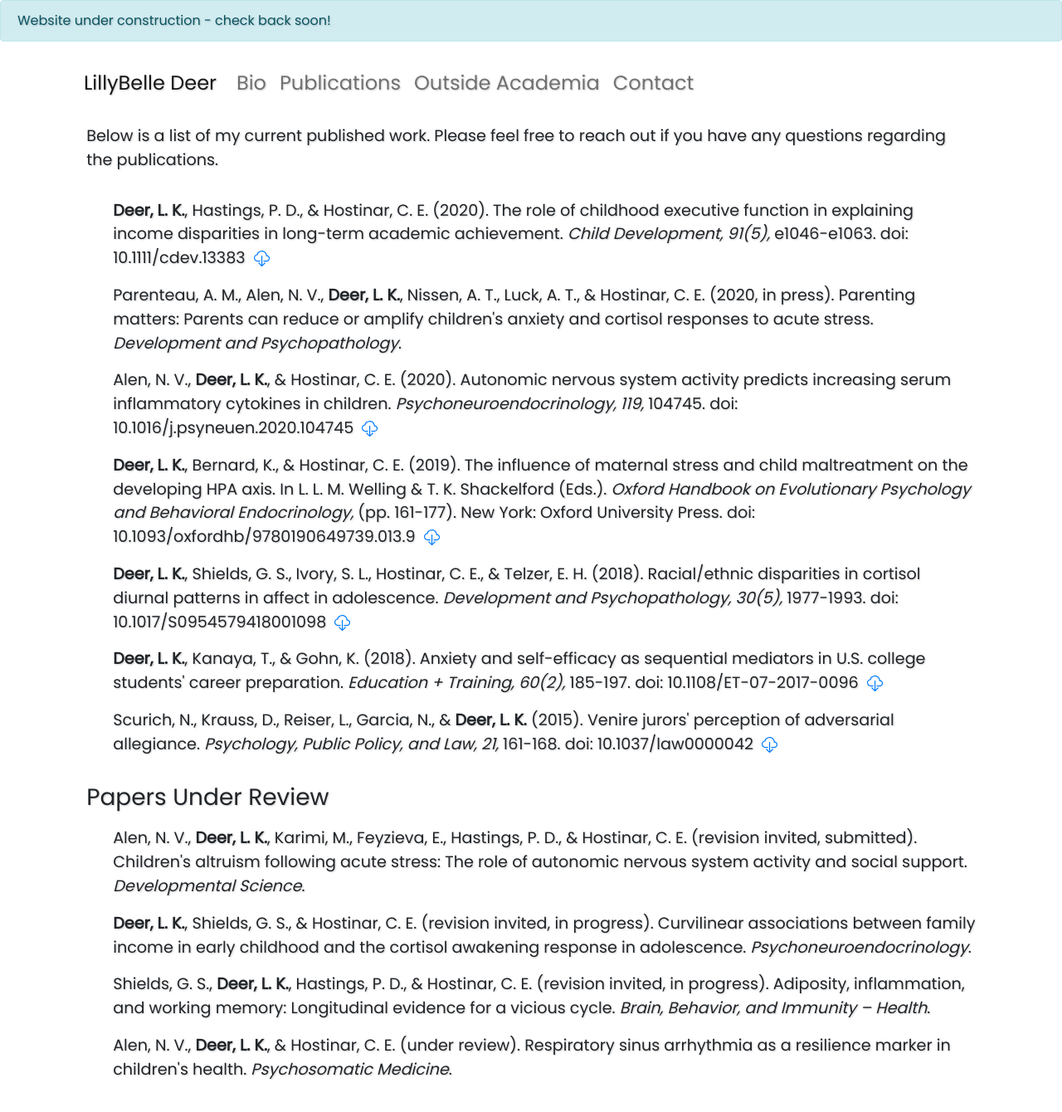
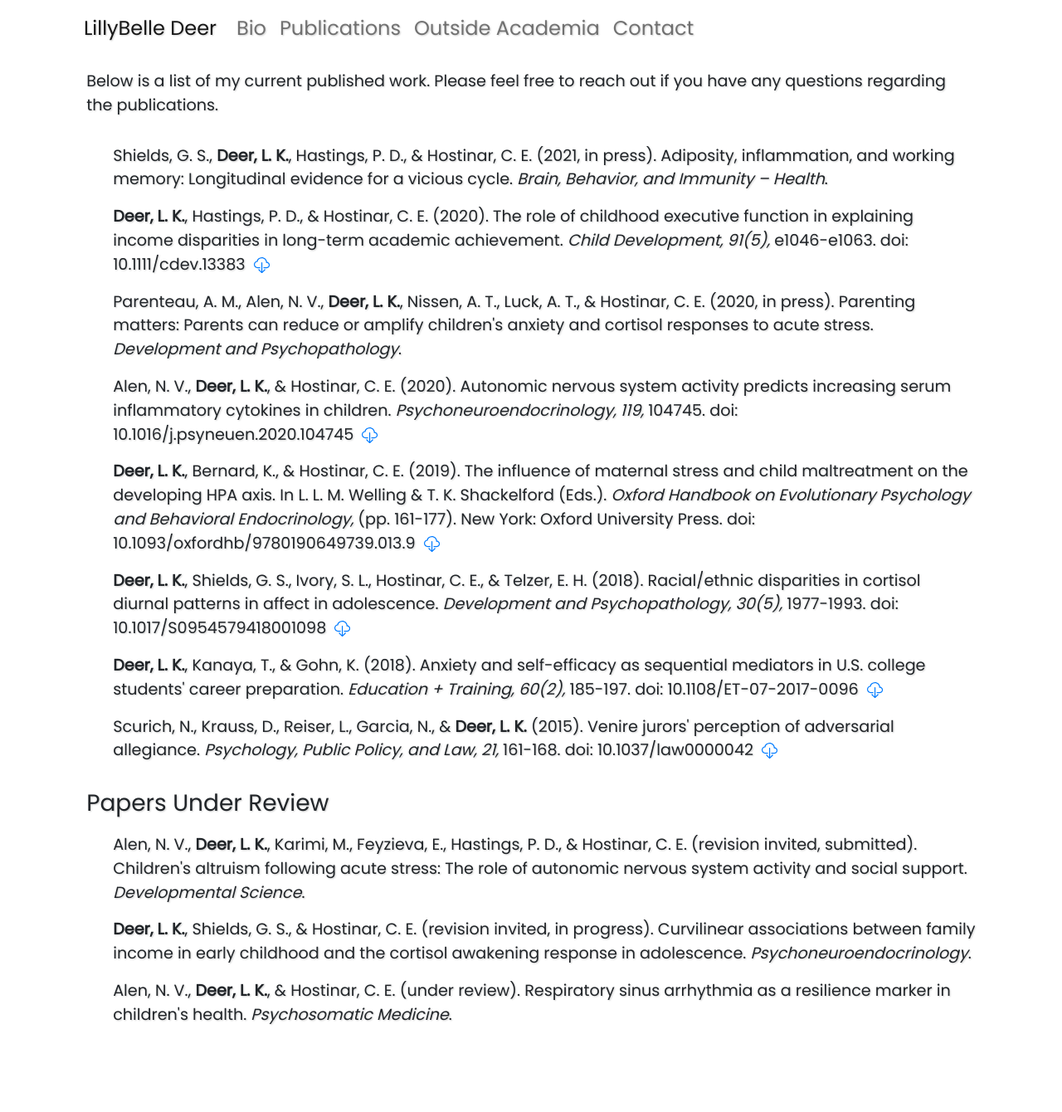
Before and after one commit to mblumberg93/prof-deer, a Next.js app: page /publications in a window 1280 px wide. Shown: the top 1340 px of the page at 83% size. After the commit the page ends 1285 px from the top, so only its background shows below. Built offline with nearby package versions, Linux system fonts and the light colour scheme.

Commit message:
Removed construction banner and updated pubs

```diff
--- a/components/layout.jsx
+++ b/components/layout.jsx
@@ -1,7 +1,7 @@
 import Head from 'next/head'
 import Link from 'next/link'
 import styles from './layout.module.scss'
-import { Container, Navbar, Nav, Alert } from 'react-bootstrap'
+import { Container, Navbar, Nav } from 'react-bootstrap'
 
 export default function Layout({ children }) {
   return (
@@ -12,9 +12,6 @@ export default function Layout({ children }) {
               content="LillyBelle Deer's Professional Website" />
         <meta name="og:title" content="LillyBelle Deer" />
       </Head>
-      <Alert variant="info">
-        Website under construction - check back soon!
-      </Alert>
       <Container fluid="md">
         <Navbar expand="lg">
           <Navbar.Brand className={styles.topNavBrand}  href="/">LillyBelle Deer</Navbar.Brand>
--- a/lib/pubs.jsx
+++ b/lib/pubs.jsx
@@ -1,4 +1,15 @@
 export const CurrentPubs = [
+    {
+        authors: [
+            "Shields, G. S.",
+            "Deer, L. K.",
+            "Hastings, P. D.",
+            "Hostinar, C. E."
+        ],
+        year: "2021, in press",
+        title: "Adiposity, inflammation, and working memory: Longitudinal evidence for a vicious cycle",
+        source: "Brain, Behavior, and Immunity – Health"
+    },
     {
         authors: [
             "Deer, L. K.",
@@ -124,17 +135,6 @@ export const UpcomingPubs = [
     },
     {
         authors: [
-            "Shields, G. S.",
-            "Deer, L. K.",
-            "Hastings, P. D.",
-            "Hostinar, C. E."
-        ],
-        year: "revision invited, in progress",
-        title: "Adiposity, inflammation, and working memory: Longitudinal evidence for a vicious cycle",
-        source: "Brain, Behavior, and Immunity – Health"
-    },
-    {
-        authors: [
             "Alen, N. V.",
             "Deer, L. K.",
             "Hostinar, C. E."
```
